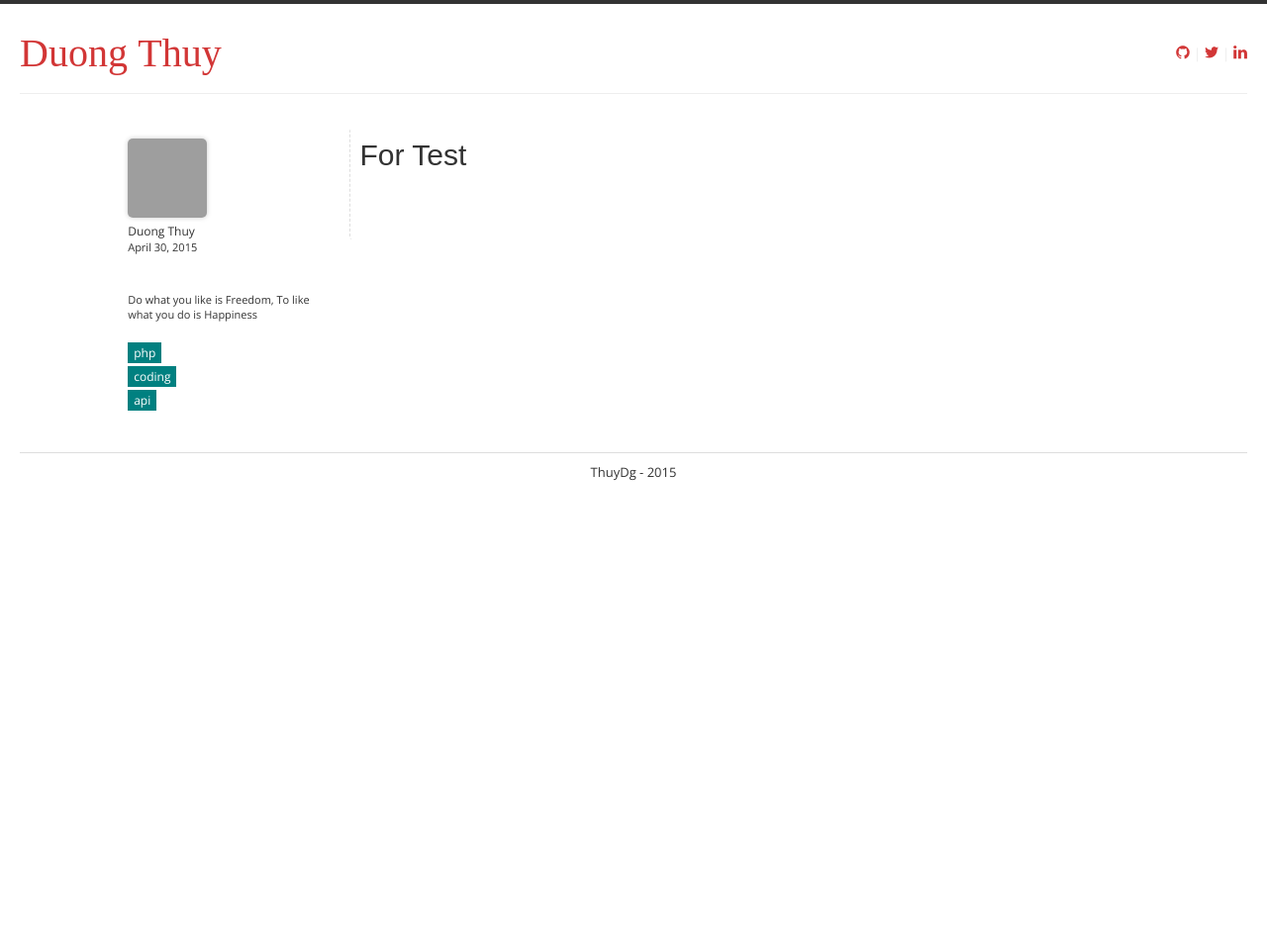
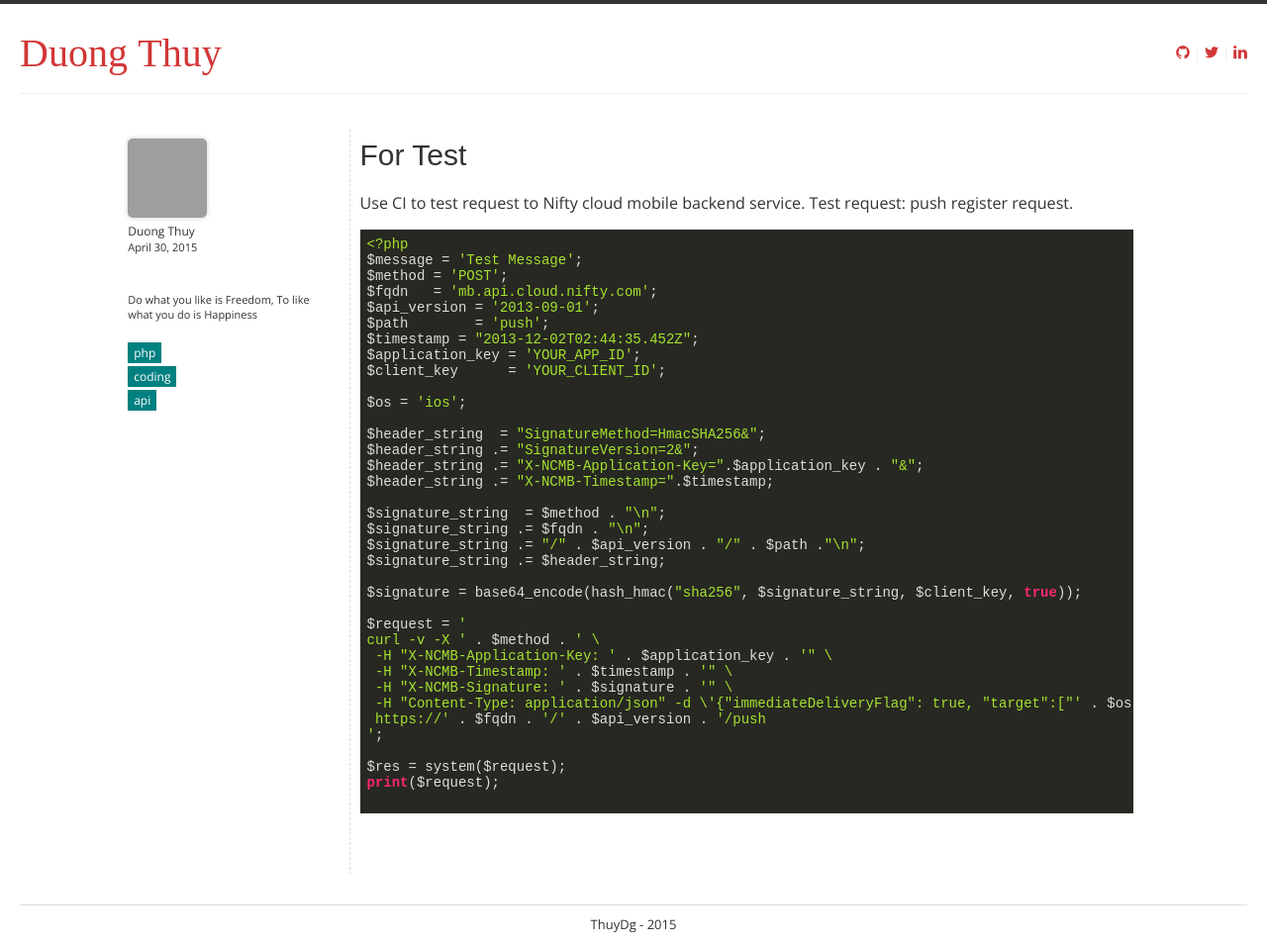
Before and after one commit to thuydg/thuydg.github.io, a Jekyll site: the page built from _posts/2015-04-30-php-coding.md, in a window 1280 px wide. Shown: the whole page at 99% size. Built offline with Jekyll 4.4.1, drawn with Linux system fonts in a browser that asks for light colours; some web fonts are replaced; Markdown is read by kramdown in place of the engine named in the settings; comment, search, counter and statistics services are not loaded; before the commit the page ends 900 px from its top, so only the background shows below that; grey boxes are pictures that could not be loaded.

Commit message:
updated for php request api post

````diff
--- a/_posts/2015-04-30-php-coding.md
+++ b/_posts/2015-04-30-php-coding.md
@@ -6,3 +6,46 @@ tags: [php, coding, api]
 summary: php coding to access api
 image:
 ---
+
+Use CI to test request to Nifty cloud mobile backend service.
+Test request: push register request.
+
+
+```
+<?php
+$message = 'Test Message';
+$method = 'POST';
+$fqdn   = 'mb.api.cloud.nifty.com';
+$api_version = '2013-09-01';
+$path        = 'push';
+$timestamp = "2013-12-02T02:44:35.452Z";
+$application_key = 'YOUR_APP_ID';
+$client_key      = 'YOUR_CLIENT_ID';
+
+$os = 'ios';
+
+$header_string  = "SignatureMethod=HmacSHA256&";
+$header_string .= "SignatureVersion=2&";
+$header_string .= "X-NCMB-Application-Key=".$application_key . "&";
+$header_string .= "X-NCMB-Timestamp=".$timestamp;
+
+$signature_string  = $method . "\n";
+$signature_string .= $fqdn . "\n";
+$signature_string .= "/" . $api_version . "/" . $path ."\n";
+$signature_string .= $header_string;
+
+$signature = base64_encode(hash_hmac("sha256", $signature_string, $client_key, true));
+
+$request = '
+curl -v -X ' . $method . ' \
+ -H "X-NCMB-Application-Key: ' . $application_key . '" \
+ -H "X-NCMB-Timestamp: ' . $timestamp . '" \
+ -H "X-NCMB-Signature: ' . $signature . '" \
+ -H "Content-Type: application/json" -d \'{"immediateDeliveryFlag": true, "target":["' . $os . '"], "message":"' . $message . '","deliveryExpirationTime":"3 day"}\' \
+ https://' . $fqdn . '/' . $api_version . '/push
+';
+
+$res = system($request);
+print($request);
+
+```
````
